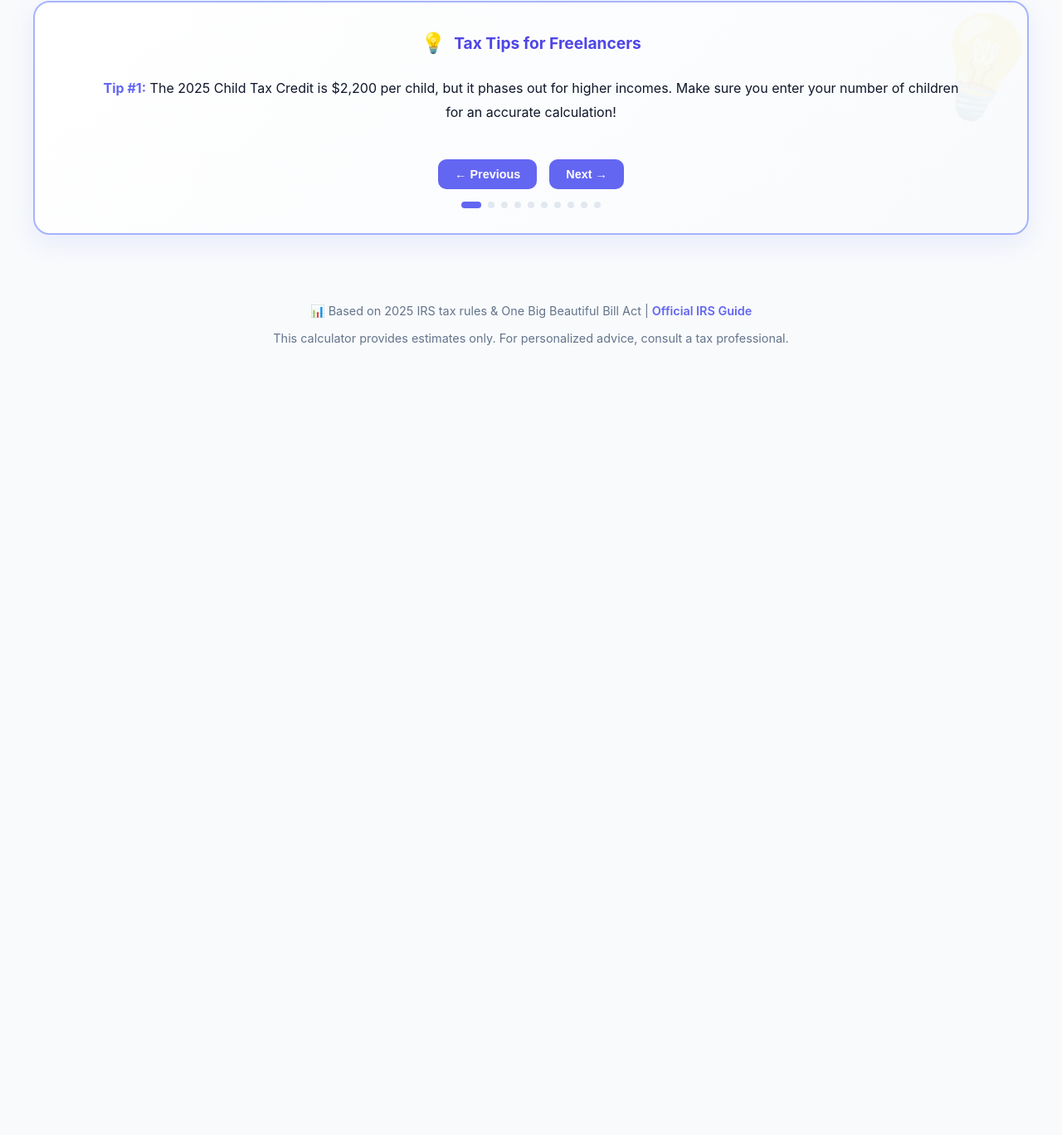
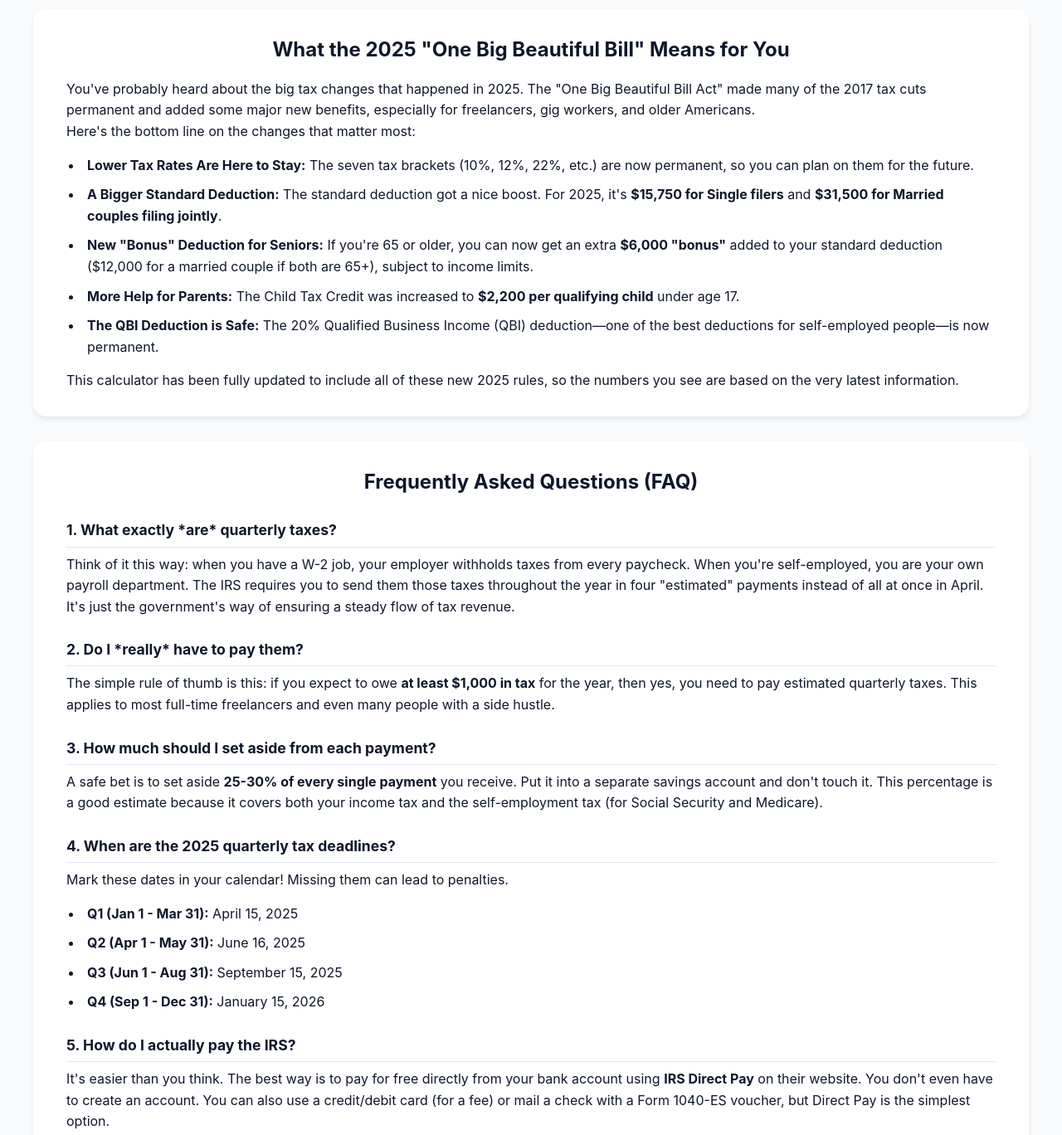
Before and after one commit to onozitsclaire/quarterlytaxapp, a plain HTML site: page index.html in a window 1280 px wide. Shown: the part 2039-3407 px from the top of the page at 83% size. Before the commit the page ends 2498 px from the top, so only its background shows below. Drawn offline with Linux system fonts and the light colour scheme.

Commit message:
Update index.html

```diff
--- a/index.html
+++ b/index.html
@@ -3,7 +3,8 @@
 <head>
     <meta charset="UTF-8">
     <meta name="viewport" content="width=device-width, initial-scale=1.0">
-    <title>TaxBuddy - Simple Quarterly Tax Calculator for Freelancers</title>
+    <title>Free Quarterly Tax Calculator for 2025 | For Freelancers & 1099</title>
+    <meta name="description" content="The simplest, free quarterly tax calculator for freelancers, gig workers, and 1099 contractors. Updated for 2025 tax laws, including new deductions.">
     <style>
         * {
             margin: 0;
@@ -476,6 +477,7 @@
             transition: all 0.3s ease;
             position: relative;
             overflow: hidden;
+            margin-top: 10px;
         }
 
         .calculate-btn::before {
@@ -703,6 +705,34 @@
 
         .info-box.warning.simple-mode-only .info-text {
             text-align: center;
+        }
+
+        /* New Content Block Styles */
+        .content-block {
+            text-align: left;
+            padding: 30px 40px;
+        }
+        .content-block .welcome-title {
+            text-align: center;
+        }
+        .content-block h4 {
+            font-weight: 700;
+            color: var(--dark);
+            margin-top: 25px;
+            margin-bottom: 8px;
+            font-size: 1.1rem;
+            border-bottom: 1px solid var(--light-gray);
+            padding-bottom: 5px;
+        }
+        .content-block ul {
+            list-style-position: outside;
+            padding-left: 20px;
+            margin-top: 15px;
+            margin-bottom: 15px;
+        }
+        .content-block ul li {
+            margin-bottom: 10px;
+            padding-left: 5px;
         }
 
         /* Tips Carousel - Enhanced Visual Design */
@@ -923,10 +953,8 @@
                 padding: 0 15px;
             }
 
-            .card, .result-card, .info-box {
+            .card, .result-card, .info-box, .content-block {
                 padding: 20px;
-                margin-left: 0;
-                margin-right: 0;
             }
 
             .quarters-grid {
@@ -1326,6 +1354,45 @@
             </div>
         </div>
 
+        <div class="welcome-card content-block" style="display: block; margin-top: 40px;">
+            <h2 class="welcome-title">What the 2025 "One Big Beautiful Bill" Means for You</h2>
+            <p>You've probably heard about the big tax changes that happened in 2025. The "One Big Beautiful Bill Act" made many of the 2017 tax cuts permanent and added some major new benefits, especially for freelancers, gig workers, and older Americans.</p>
+            <p>Here's the bottom line on the changes that matter most:</p>
+            <ul>
+                <li><strong>Lower Tax Rates Are Here to Stay:</strong> The seven tax brackets (10%, 12%, 22%, etc.) are now permanent, so you can plan on them for the future.</li>
+                <li><strong>A Bigger Standard Deduction:</strong> The standard deduction got a nice boost. For 2025, it's <strong>$15,750 for Single filers</strong> and <strong>$31,500 for Married couples filing jointly</strong>.</li>
+                <li><strong>New "Bonus" Deduction for Seniors:</strong> If you're 65 or older, you can now get an extra <strong>$6,000 "bonus"</strong> added to your standard deduction ($12,000 for a married couple if both are 65+), subject to income limits.</li>
+                <li><strong>More Help for Parents:</strong> The Child Tax Credit was increased to <strong>$2,200 per qualifying child</strong> under age 17.</li>
+                <li><strong>The QBI Deduction is Safe:</strong> The 20% Qualified Business Income (QBI) deduction—one of the best deductions for self-employed people—is now permanent.</li>
+            </ul>
+            <p>This calculator has been fully updated to include all of these new 2025 rules, so the numbers you see are based on the very latest information.</p>
+        </div>
+
+        <div class="welcome-card content-block" style="display: block;">
+            <h2 class="welcome-title">Frequently Asked Questions (FAQ)</h2>
+
+            <h4>1. What exactly *are* quarterly taxes?</h4>
+            <p>Think of it this way: when you have a W-2 job, your employer withholds taxes from every paycheck. When you're self-employed, you are your own payroll department. The IRS requires you to send them those taxes throughout the year in four "estimated" payments instead of all at once in April. It's just the government's way of ensuring a steady flow of tax revenue.</p>
+
+            <h4>2. Do I *really* have to pay them?</h4>
+            <p>The simple rule of thumb is this: if you expect to owe <strong>at least $1,000 in tax</strong> for the year, then yes, you need to pay estimated quarterly taxes. This applies to most full-time freelancers and even many people with a side hustle.</p>
+
+            <h4>3. How much should I set aside from each payment?</h4>
+            <p>A safe bet is to set aside <strong>25-30% of every single payment</strong> you receive. Put it into a separate savings account and don't touch it. This percentage is a good estimate because it covers both your income tax and the self-employment tax (for Social Security and Medicare).</p>
+
+            <h4>4. When are the 2025 quarterly tax deadlines?</h4>
+            <p>Mark these dates in your calendar! Missing them can lead to penalties.</p>
+            <ul>
+                <li><strong>Q1 (Jan 1 - Mar 31):</strong> April 15, 2025</li>
+                <li><strong>Q2 (Apr 1 - May 31):</strong> June 16, 2025</li>
+                <li><strong>Q3 (Jun 1 - Aug 31):</strong> September 15, 2025</li>
+                <li><strong>Q4 (Sep 1 - Dec 31):</strong> January 15, 2026</li>
+            </ul>
+
+            <h4>5. How do I actually pay the IRS?</h4>
+            <p>It's easier than you think. The best way is to pay for free directly from your bank account using <strong>IRS Direct Pay</strong> on their website. You don't even have to create an account. You can also use a credit/debit card (for a fee) or mail a check with a Form 1040-ES voucher, but Direct Pay is the simplest option.</p>
+        </div>
+
         <div class="tips-carousel">
             <div class="tips-header">
                 <span class="card-icon">💡</span>
@@ -1540,10 +1607,8 @@
             }
             standardDeduction += bonusDeduction;
 
-            // OBBB Deductions (Tips, OT, Car Interest)
             const totalOBBBDeductions = tipsIncome + overtimePay + carLoanInterest;
 
-            // QBI Deduction
             let preQBIDeductibleAmount = standardDeduction + totalOBBBDeductions + additionalDeductions;
             const qbiDeduction = Math.min(netBusinessIncome * 0.20, Math.max(0, (agi - preQBIDeductibleAmount) * 0.20));
 
@@ -1571,21 +1636,22 @@
             }
 
             // 7. Apply Credits and Finalize Tax
-            // Child Tax Credit
             let childTaxCredit = 0;
             const ctcPhaseoutStart = (filingStatus === 'married') ? 400000 : 200000;
-            if (agi < ctcPhaseoutStart) {
-                childTaxCredit = numChildren * 2200;
-            } else {
-                const excessAgi = Math.ceil((agi - ctcPhaseoutStart) / 1000) * 1000;
-                const reduction = (excessAgi / 1000) * 50;
-                childTaxCredit = Math.max(0, (numChildren * 2200) - reduction);
+            if (agi < ctcPhaseoutStart + 40000) { // Phaseout range is $40k
+                let maxCredit = numChildren * 2200;
+                if (agi > ctcPhaseoutStart) {
+                    const excessAgi = Math.ceil((agi - ctcPhaseoutStart) / 1000) * 1000;
+                    const reduction = (excessAgi / 1000) * 50;
+                    childTaxCredit = Math.max(0, maxCredit - reduction);
+                } else {
+                    childTaxCredit = maxCredit;
+                }
             }
 
             const totalTax = Math.max(0, selfEmploymentTax + incomeTax - childTaxCredit);
             let estimatedTaxDue = Math.max(0, totalTax - w2Withheld);
 
-            // Safe Harbor (Pro Mode)
             if (currentMode === 'pro' && priorYearTax > 0) {
                 const safeHarborAmount = agi > 150000 ? priorYearTax * 1.1 : priorYearTax;
                 if (safeHarborAmount < totalTax) {
@@ -1635,9 +1701,9 @@
         // Initialize on page load
         document.addEventListener('DOMContentLoaded', function() {
             setMode('simple');
-            updateTipDisplay(); // To show the first tip and dots
-
-            document.querySelectorAll('.input-field').forEach(input => {
+            updateTipDisplay();
+
+            document.querySelectorAll('input').forEach(input => {
                 input.addEventListener('keypress', function(e) {
                     if (e.key === 'Enter') {
                         calculateTaxes();
```
